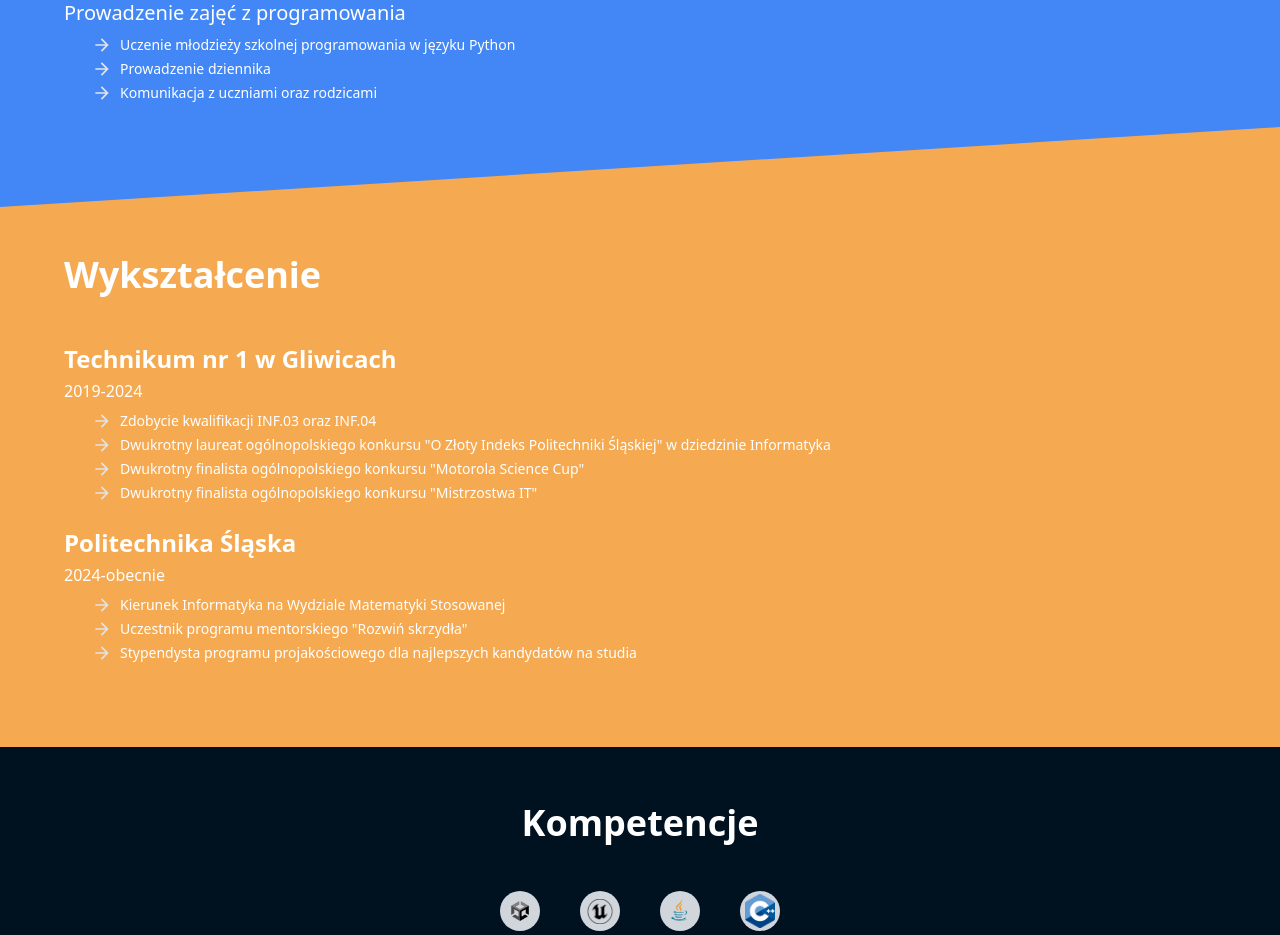
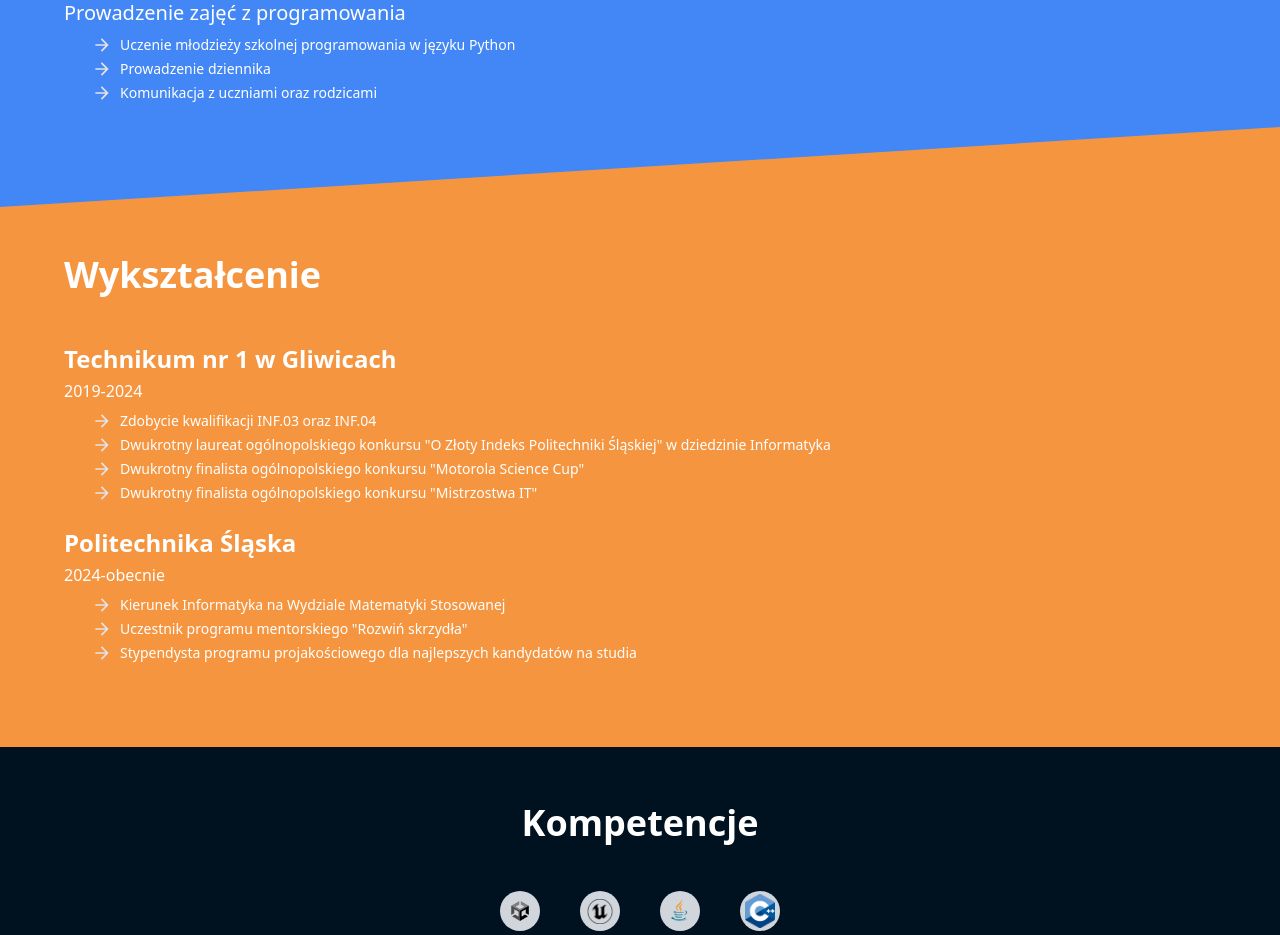
Before and after one commit to Pietrek14/cv-react, a React app: page / in a window 1280 px wide. Shown: the part 1161-2096 px from the top of the page. Built offline with nearby package versions, Linux system fonts and the light colour scheme; the HTML template or start-up script is replaced by a standard one.

Commit message:
made the orange a little easier to read

```diff
--- a/src/index.css
+++ b/src/index.css
@@ -4,6 +4,6 @@
   --color-black: #001220;
   --color-lightblue: #74a8fc;
   --color-blue: #4287f5;
-  --color-red: #F5A951;
+  --color-red: #F5953F;
   --color-yellow: #dbcb35;
 }
```
